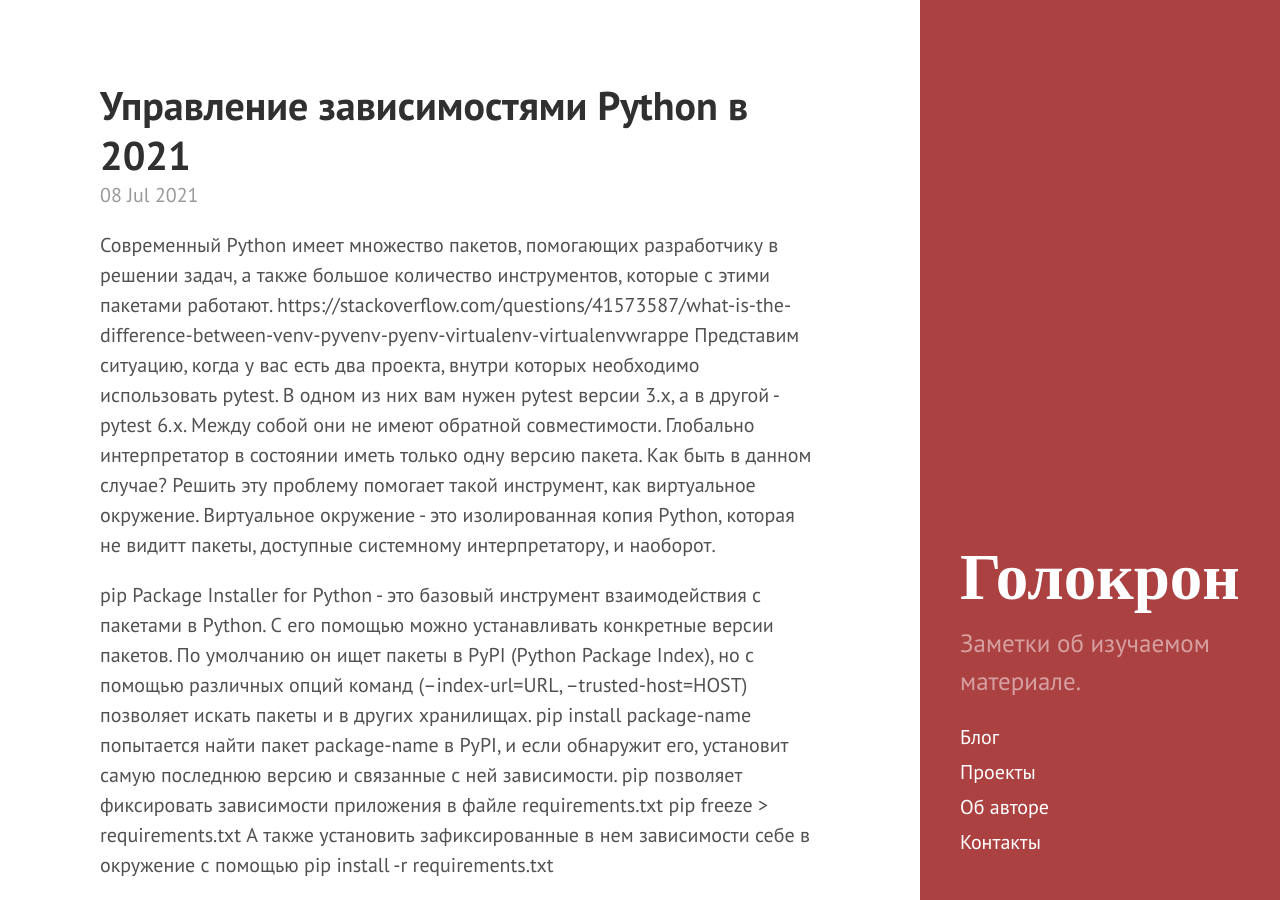
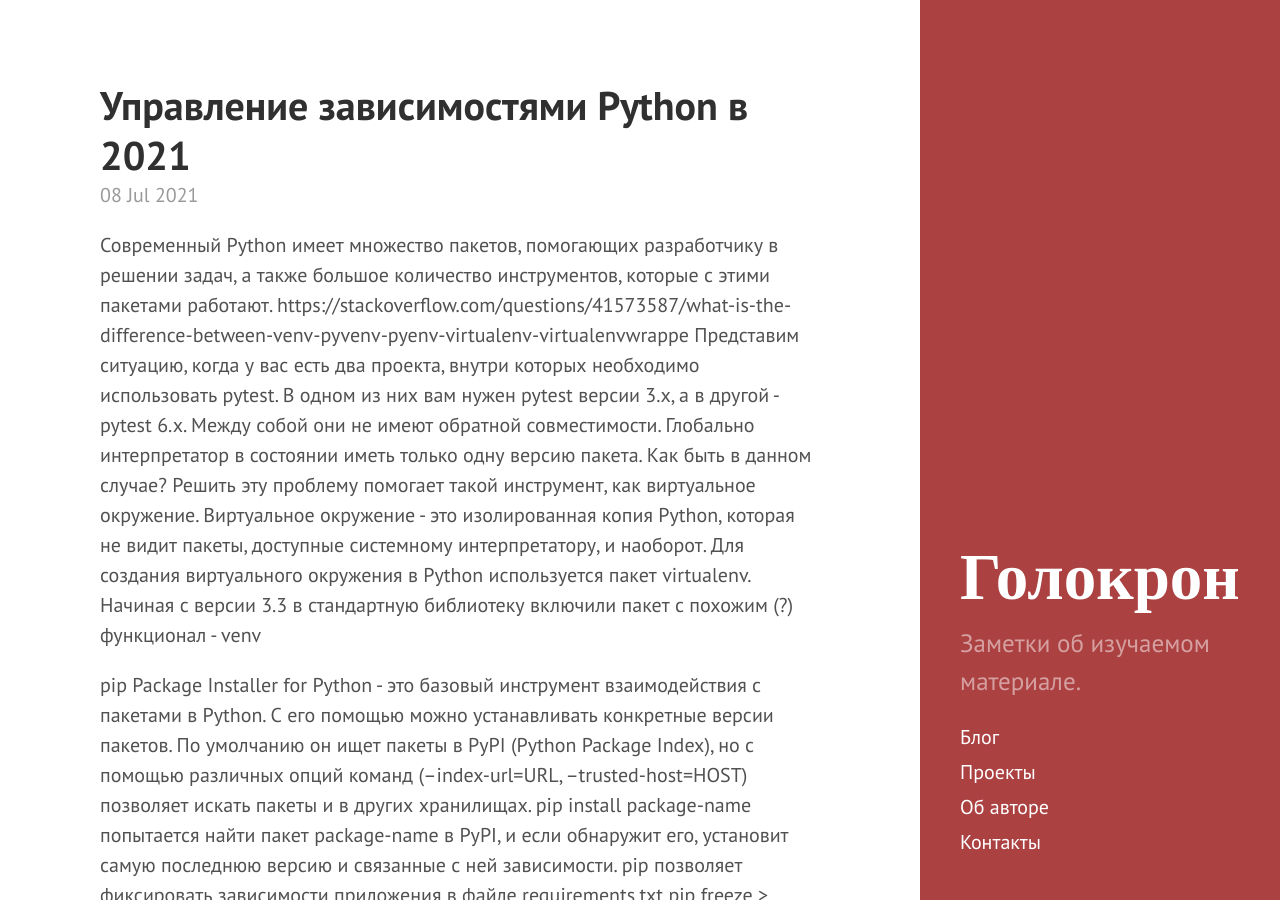
Before and after one commit to ornichola/ornichola.github.io, a Jekyll site: the page built from _posts/2021-07-08-python-dependency-management-tools.markdown, in a window 1280 px wide and 900 px high. Built offline with Jekyll 4.4.1, drawn with Linux system fonts in a browser that asks for light colours.

Commit message:
Post 01 - Python dependecy managment - venv block raw

```diff
--- a/_posts/2021-07-08-python-dependency-management-tools.markdown
+++ b/_posts/2021-07-08-python-dependency-management-tools.markdown
@@ -6,7 +6,7 @@ categories: python
 ---
 
 Современный Python имеет множество пакетов, помогающих разработчику в решении задач, а также большое количество инструментов, которые с этими пакетами работают. https://stackoverflow.com/questions/41573587/what-is-the-difference-between-venv-pyvenv-pyenv-virtualenv-virtualenvwrappe
-Представим ситуацию, когда у вас есть два проекта, внутри которых необходимо использовать pytest. В одном из них вам нужен pytest версии 3.x, а в другой - pytest 6.x. Между собой они не имеют обратной совместимости. Глобально интерпретатор в состоянии иметь только одну версию пакета. Как быть в данном случае? Решить эту проблему помогает такой инструмент, как виртуальное окружение. Виртуальное окружение - это изолированная копия Python, которая не видитт пакеты, доступные системному интерпретатору, и наоборот.
+Представим ситуацию, когда у вас есть два проекта, внутри которых необходимо использовать pytest. В одном из них вам нужен pytest версии 3.x, а в другой - pytest 6.x. Между собой они не имеют обратной совместимости. Глобально интерпретатор в состоянии иметь только одну версию пакета. Как быть в данном случае? Решить эту проблему помогает такой инструмент, как виртуальное окружение. Виртуальное окружение - это изолированная копия Python, которая не видит пакеты, доступные системному интерпретатору, и наоборот. Для создания виртуального окружения в Python используется пакет virtualenv. Начиная с версии 3.3 в стандартную библиотеку включили пакет с похожим (?) функционал - venv
 
 pip
 Package Installer for Python - это базовый инструмент взаимодействия с пакетами в Python. С его помощью можно устанавливать конкретные версии пакетов. По умолчанию он ищет пакеты в PyPI (Python Package Index), но с помощью различных опций команд (--index-url=URL, --trusted-host=HOST) позволяет искать пакеты и в других хранилищах.
```
Also changed, not shown: other parts of _posts/2021-07-08-python-dependency-management-tools.markdown (+4 -0 lines).
